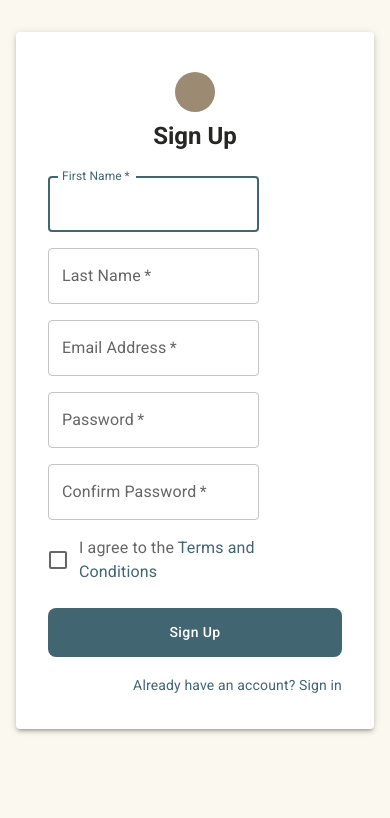
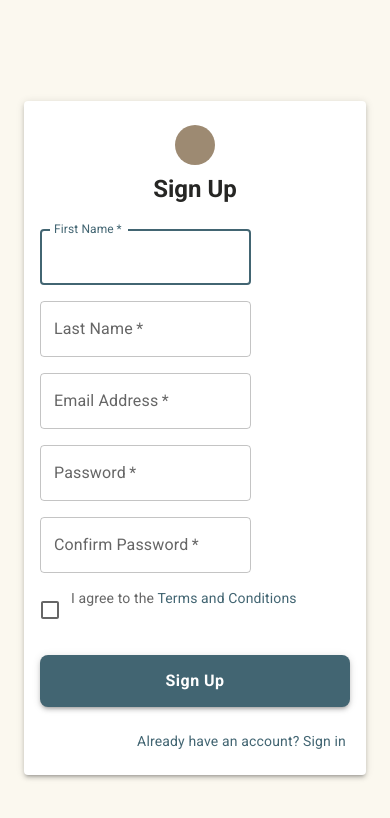
Before and after one commit to esraa5396/dashboard1, a React (Create React App) app: page /register in a window 390 px wide. Shown: the top 818 px of the page. Built offline with nearby package versions, Linux system fonts and the light colour scheme; some icons are missing.

Commit message:
handle signup at mobile screen

```diff
--- a/src/index.css
+++ b/src/index.css
@@ -6,6 +6,9 @@ body {
   -webkit-font-smoothing: antialiased;
   -moz-osx-font-smoothing: grayscale;
   background-color:var(--tertiary-color);
+  /* Improve mobile touch handling */
+  touch-action: manipulation;
+  -webkit-tap-highlight-color: transparent;
 }
 
 code {
@@ -17,3 +20,32 @@ code {
   --secondary-color: #592411;
   --tertiary-color: #FBF8EF;
 }
+
+/* Mobile-specific improvements */
+@media (max-width: 768px) {
+  /* Prevent zoom on input focus */
+  input, select, textarea {
+    font-size: 16px !important;
+  }
+
+  /* Improve button touch targets */
+  button {
+    min-height: 44px;
+    min-width: 44px;
+    touch-action: manipulation;
+    -webkit-tap-highlight-color: transparent;
+  }
+
+  /* Prevent text selection on buttons */
+  button, .MuiButton-root {
+    -webkit-user-select: none;
+    -moz-user-select: none;
+    -ms-user-select: none;
+    user-select: none;
+  }
+
+  /* Ensure proper touch handling for form elements */
+  form {
+    touch-action: manipulation;
+  }
+}
--- a/src/pages/LandingPage.jsx
+++ b/src/pages/LandingPage.jsx
@@ -142,7 +142,7 @@ const LandingPage = () => {
           Sign In
         </Button>
       </MenuItem>
-      <MenuItem onClick={() => { handleMobileMenuClose(); navigate('/signup'); }}>
+      <MenuItem onClick={() => { handleMobileMenuClose(); navigate('/register'); }}>
         <Button color="secondary" variant="contained" fullWidth sx={{ fontWeight: 600 }}>
           Sign Up
         </Button>
--- a/src/pages/RegisterPage.jsx
+++ b/src/pages/RegisterPage.jsx
@@ -13,7 +13,9 @@ import {
   CircularProgress,
   Alert,
   Checkbox,
-  FormControlLabel
+  FormControlLabel,
+  useTheme,
+  useMediaQuery
 } from '@mui/material';
 import LockOutlinedIcon from '@mui/icons-material/LockOutlined';
 import { useNavigate } from 'react-router-dom';
@@ -31,6 +33,8 @@ const Register = () => {
   const [loading, setLoading] = useState(false);
   const [apiError, setApiError] = useState('');
   const navigate = useNavigate();
+  const theme = useTheme();
+  const isMobile = useMediaQuery(theme.breakpoints.down('sm'));
 
   const handleChange = (e) => {
     const { name, value, checked, type } = e.target;
@@ -86,6 +90,7 @@ const Register = () => {
 
   const handleSubmit = async (e) => {
     e.preventDefault();
+    e.stopPropagation();
     setApiError('');
 
     if (validateForm()) {
@@ -113,13 +118,29 @@ const Register = () => {
       <CssBaseline />
       <Box
         sx={{
-          marginTop: 4,
+          marginTop: { xs: 2, sm: 4 },
           display: 'flex',
           flexDirection: 'column',
           alignItems: 'center',
+          minHeight: { xs: '100vh', sm: 'auto' },
+          padding: { xs: 1, sm: 0 },
+          '& input': {
+            fontSize: '16px !important'
+          }
         }}
       >
-        <Paper elevation={3} sx={{ padding: 4, width: '100%' }}>
+        <Paper
+          elevation={3}
+          sx={{
+            padding: { xs: 2, sm: 4 },
+            width: '100%',
+            maxWidth: { xs: '100%', sm: '600px' },
+            margin: { xs: 'auto', sm: 0 },
+            touchAction: 'manipulation',
+            WebkitUserSelect: 'none',
+            userSelect: 'none'
+          }}
+        >
           <Box sx={{ display: 'flex', flexDirection: 'column', alignItems: 'center' }}>
             <Avatar sx={{ m: 1, bgcolor: 'secondary.main' }}>
               <LockOutlinedIcon />
@@ -135,7 +156,24 @@ const Register = () => {
             </Alert>
           )}
 
-          <Box component="form" noValidate onSubmit={handleSubmit} sx={{ mt: 3 }}>
+          <Box
+            component="form"
+            noValidate
+            onSubmit={handleSubmit}
+            sx={{
+              mt: 3,
+              '& .MuiButton-root': {
+                minHeight: { xs: '48px', sm: 'auto' },
+                fontSize: { xs: '1rem', sm: 'inherit' },
+                touchAction: 'manipulation',
+                WebkitTapHighlightColor: 'transparent',
+                '&:active': {
+                  transform: 'scale(0.98)',
+                  transition: 'transform 0.1s ease'
+                }
+              }
+            }}
+          >
             <Grid container spacing={2}>
               <Grid item xs={12} sm={6}>
                 <TextField
@@ -151,6 +189,11 @@ const Register = () => {
                   error={!!errors.firstName}
                   helperText={errors.firstName}
                   disabled={loading}
+                  sx={{
+                    '& .MuiInputBase-root': {
+                      minHeight: { xs: '56px', sm: 'auto' }
+                    }
+                  }}
                 />
               </Grid>
               <Grid item xs={12} sm={6}>
@@ -166,6 +209,11 @@ const Register = () => {
                   error={!!errors.lastName}
                   helperText={errors.lastName}
                   disabled={loading}
+                  sx={{
+                    '& .MuiInputBase-root': {
+                      minHeight: { xs: '56px', sm: 'auto' }
+                    }
+                  }}
                 />
               </Grid>
               <Grid item xs={12}>
@@ -181,6 +229,11 @@ const Register = () => {
                   error={!!errors.email}
                   helperText={errors.email}
                   disabled={loading}
+                  sx={{
+                    '& .MuiInputBase-root': {
+                      minHeight: { xs: '56px', sm: 'auto' }
+                    }
+                  }}
                 />
               </Grid>
               <Grid item xs={12}>
@@ -197,6 +250,11 @@ const Register = () => {
                   error={!!errors.password}
                   helperText={errors.password}
                   disabled={loading}
+                  sx={{
+                    '& .MuiInputBase-root': {
+                      minHeight: { xs: '56px', sm: 'auto' }
+                    }
+                  }}
                 />
               </Grid>
               <Grid item xs={12}>
@@ -212,6 +270,11 @@ const Register = () => {
                   error={!!errors.confirmPassword}
                   helperText={errors.confirmPassword}
                   disabled={loading}
+                  sx={{
+                    '& .MuiInputBase-root': {
+                      minHeight: { xs: '56px', sm: 'auto' }
+                    }
+                  }}
                 />
               </Grid>
               <Grid item xs={12}>
@@ -223,6 +286,11 @@ const Register = () => {
                       checked={formData.acceptTerms}
                       onChange={handleChange}
                       disabled={loading}
+                      sx={{
+                        '& .MuiSvgIcon-root': {
+                          fontSize: { xs: '1.5rem', sm: '1.25rem' }
+                        }
+                      }}
                     />
                   }
                   label={
@@ -230,9 +298,16 @@ const Register = () => {
                       I agree to the <Link href="/terms" target="_blank">Terms and Conditions</Link>
                     </span>
                   }
+                  sx={{
+                    alignItems: 'flex-start',
+                    '& .MuiFormControlLabel-label': {
+                      fontSize: { xs: '0.875rem', sm: 'inherit' },
+                      lineHeight: { xs: 1.4, sm: 1.5 }
+                    }
+                  }}
                 />
                 {errors.acceptTerms && (
-                  <Typography color="error" variant="body2">
+                  <Typography color="error" variant="body2" sx={{ ml: 4, mt: 0.5 }}>
                     {errors.acceptTerms}
                   </Typography>
                 )}
@@ -242,8 +317,41 @@ const Register = () => {
               type="submit"
               fullWidth
               variant="contained"
-              sx={{ mt: 3, mb: 2, py: 1.5 }}
+              sx={{
+                mt: 3,
+                mb: 2,
+                py: { xs: 1.5, sm: 1.5 },
+                px: { xs: 2, sm: 3 },
+                fontSize: { xs: '1rem', sm: 'inherit' },
+                fontWeight: 600,
+                borderRadius: 2,
+                boxShadow: 3,
+                touchAction: 'manipulation',
+                WebkitTapHighlightColor: 'transparent',
+                WebkitUserSelect: 'none',
+                userSelect: 'none',
+                position: 'relative',
+                zIndex: 1,
+                '&:hover': {
+                  boxShadow: 6,
+                  transform: 'translateY(-1px)',
+                  transition: 'all 0.2s ease'
+                },
+                '&:active': {
+                  transform: 'translateY(0)',
+                  boxShadow: 3
+                },
+                '&:disabled': {
+                  opacity: 0.7
+                },
+                '@media (max-width: 600px)': {
+                  '&:focus': {
+                    outline: 'none'
+                  }
+                }
+              }}
               disabled={loading}
+              onClick={handleSubmit}
             >
               {loading ? (
                 <CircularProgress size={24} color="inherit" />
@@ -253,7 +361,18 @@ const Register = () => {
             </Button>
             <Grid container justifyContent="flex-end">
               <Grid item>
-                <Link href="/login" variant="body2">
+                <Link
+                  href="/login"
+                  variant="body2"
+                  sx={{
+                    fontSize: { xs: '0.875rem', sm: 'inherit' },
+                    padding: { xs: '8px 4px', sm: '4px' },
+                    display: 'inline-block',
+                    '&:hover': {
+                      textDecoration: 'underline'
+                    }
+                  }}
+                >
                   Already have an account? Sign in
                 </Link>
               </Grid>
```
